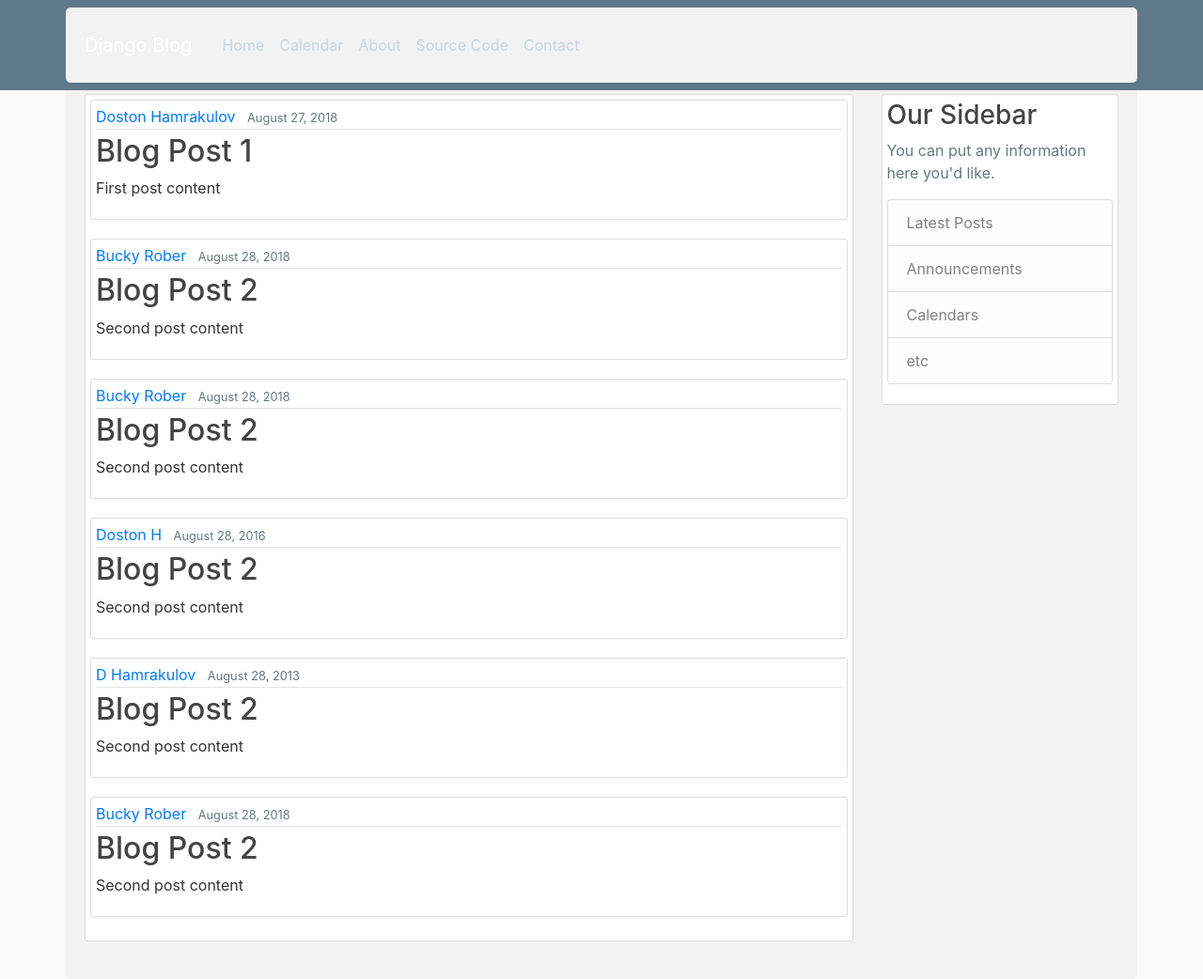
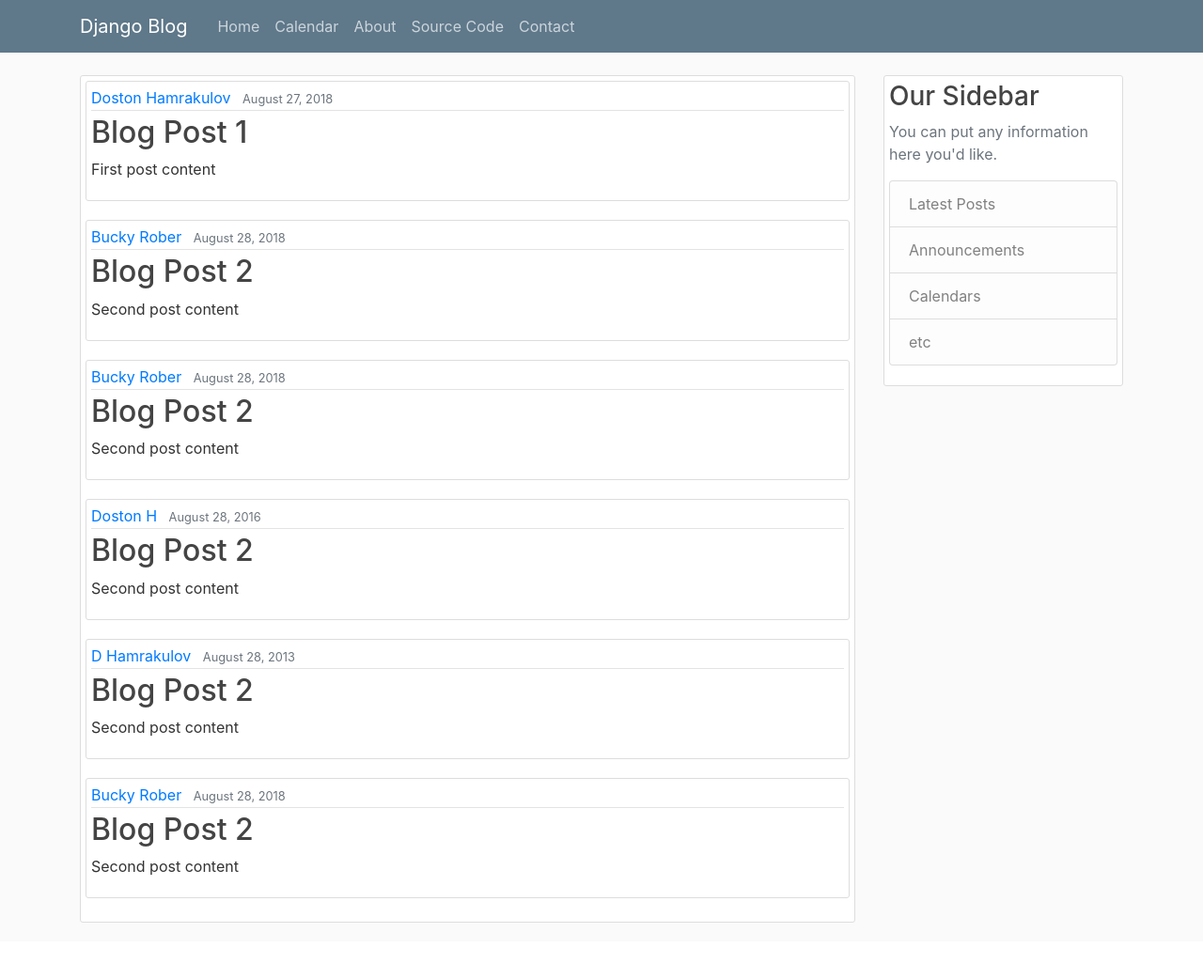
Before and after one commit to dostonhamrakulov/django-calendar-contribution-app, a Django app: page / in a window 1280 px wide. Shown: the whole page at 94% size. After the commit the page ends 982 px from the top, so only its background shows below. Run offline with Django 3.2, Linux system fonts and the light colour scheme; some libraries are stand-ins or nearby versions.

Commit message:
fixing nav-bar

```diff
--- a/calendar_blog/static/calendar_blog/main.css
+++ b/calendar_blog/static/calendar_blog/main.css
@@ -110,9 +110,3 @@ input[type=submit] {
 input[type=submit]:hover {
   background-color: #45a049;
 }
-
-.container {
-  border-radius: 5px;
-  background-color: #f2f2f2;
-  padding: 20px;
-}
--- a/calendar_blog/templates/calendar_blog/base.html
+++ b/calendar_blog/templates/calendar_blog/base.html
@@ -12,7 +12,7 @@
     <link rel="stylesheet" href="https://maxcdn.bootstrapcdn.com/bootstrap/4.3.1/css/bootstrap.min.css">
     <script src="https://ajax.googleapis.com/ajax/libs/jquery/3.3.1/jquery.min.js"></script>
     <script src="https://cdnjs.cloudflare.com/ajax/libs/popper.js/1.14.7/umd/popper.min.js"></script>
-    <script src="https://maxcdn.bootstrapcdn.com/bootstrap/4.3.1/js/bootstrap.min.js"></script>
+    <!-- <script src="https://maxcdn.bootstrapcdn.com/bootstrap/4.3.1/js/bootstrap.min.js"></script> -->
     <!-- <link rel="stylesheet" href="style.css"> -->
 
     <link rel="stylesheet" type="text/css" href="{% static 'calendar_blog/main.css' %}">
```
